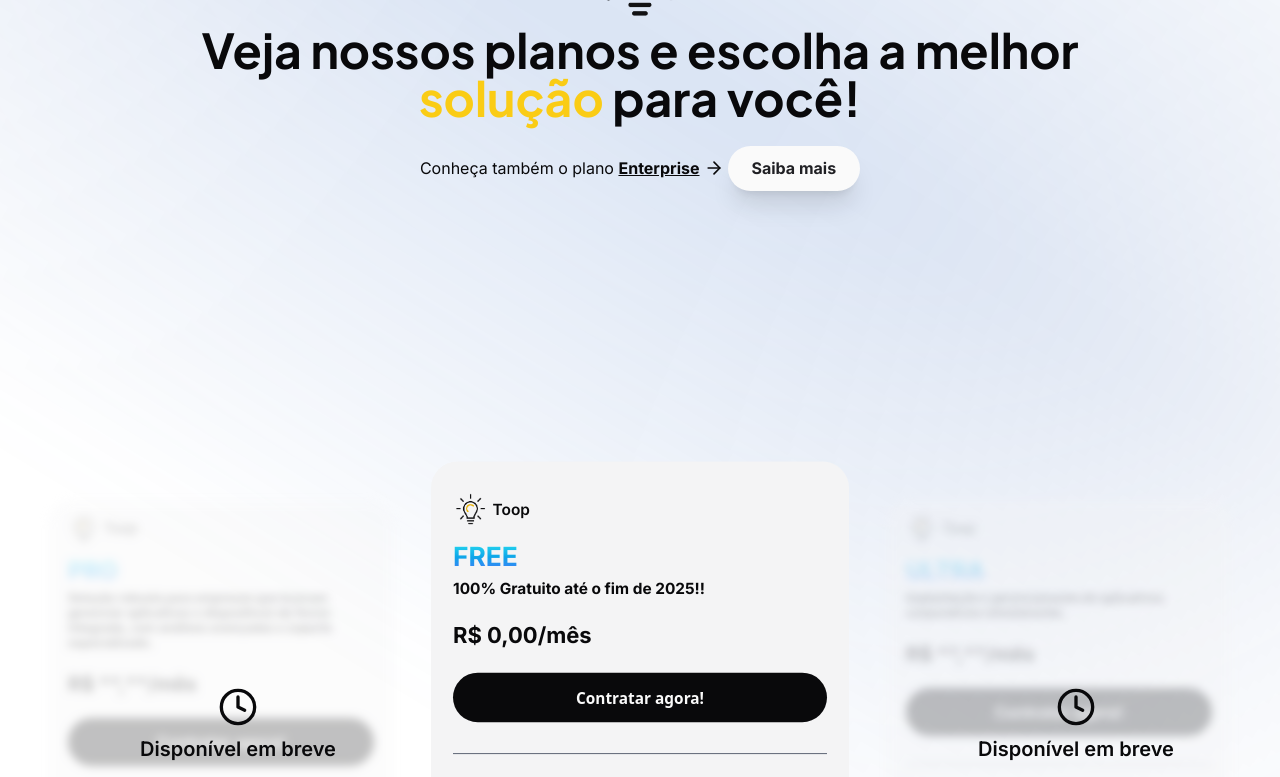
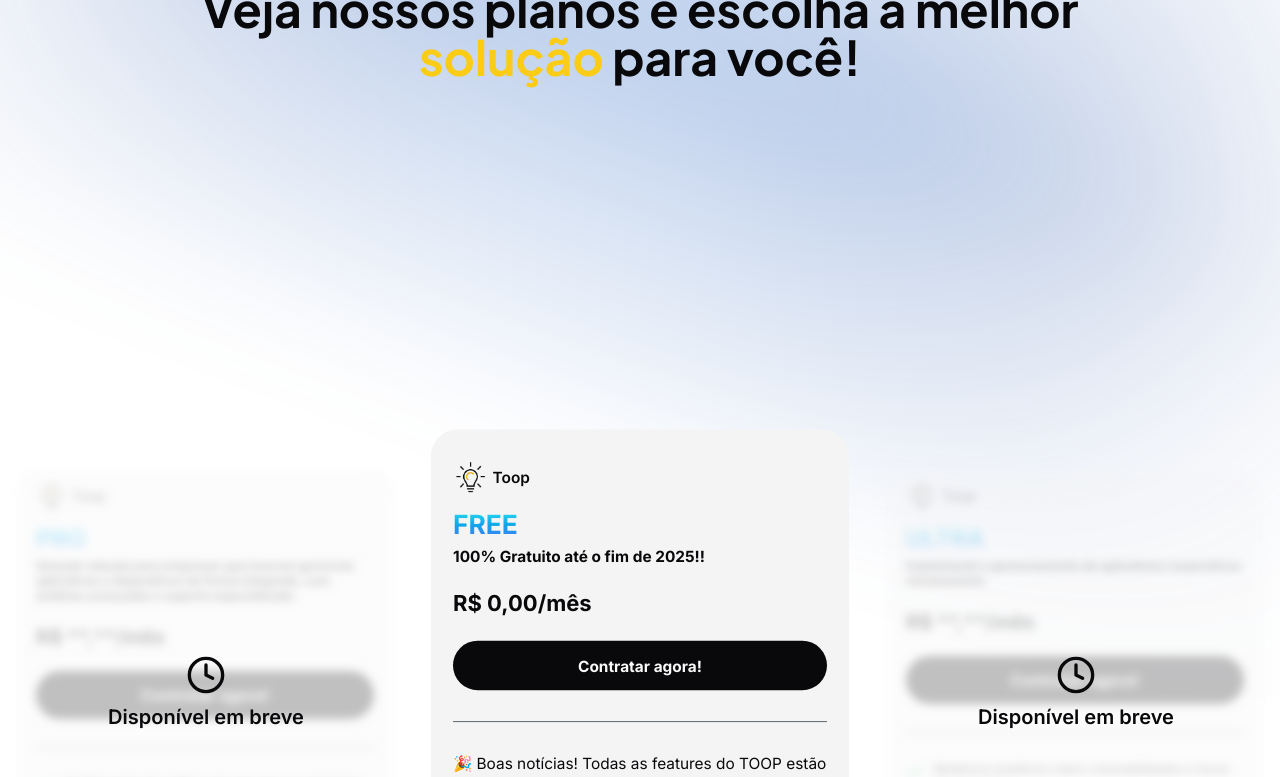
Before and after one commit to atmoutsourcing/toop-landing-page, a Next.js app: page /plans in a window 1280 px wide. Shown: the part 440-1217 px from the top of the page. Built offline with nearby package versions, Linux system fonts and the light colour scheme.

Commit message:
ajustando layout

```diff
--- a/src/app/aboutUs/page.tsx
+++ b/src/app/aboutUs/page.tsx
@@ -9,7 +9,8 @@ import Autoplay from 'embla-carousel-autoplay'
 import React from 'react'
 import manoel from '../../../public/Manoel.png'
 import recepcao from '../../../public/recepcaoATM.jpeg'
-import manoelAtm from '../../../public/ManoelATm.jpg'
+import pessoalAtm from '../../../public/pessoalAtm.png'
+
 import iconeWhite from '../../../public/icon-white.png'
 import iconeDark from '../../../public/icon-dark.png'
 
@@ -177,12 +178,12 @@ export default function AboutUs() {
             <p className="text-right text-xl">em telefonia móvel corporativa</p>
           </div>
 
-          <div className="absolute inset-0 left-[75%] top-[35%] -z-10 h-[72%] w-[27%] rounded-xl bg-blue-500 dark:bg-blue-800" />
+          <div className="absolute inset-0 left-[81.5%] top-[35%] -z-10 h-[72%] w-[20%] rounded-xl bg-blue-500 dark:bg-blue-800" />
 
           <Image
-            src={manoelAtm}
+            src={pessoalAtm}
             alt="imagem atm"
-            className="flex w-[350px] rounded-xl"
+            className="flex w-[300px] rounded-xl"
           />
         </div>
       </div>
@@ -209,9 +210,9 @@ export default function AboutUs() {
       <div className="flex flex-col pt-20 md:hidden">
         <div className="flex flex-col items-center justify-center">
           <Image
-            src={manoelAtm}
+            src={pessoalAtm}
             alt="imagem atm"
-            className="w-[350px] rounded-3xl"
+            className="w-[300pxpx] rounded-3xl"
           />
           <div className="absolute inset-0 left-[38%] top-[310%] -z-10 hidden h-[200px] w-[250px] rounded-xl bg-blue-500 dark:bg-blue-800 md:flex" />
 
--- a/src/app/page.tsx
+++ b/src/app/page.tsx
@@ -51,12 +51,8 @@ export default function Home() {
         </span>
 
         <div className="mt-2">
-          <Link
-            href={'/plans'}
-            className="isolation-auto flex h-[45px] items-center justify-center gap-2 overflow-hidden rounded-full bg-zinc-50 px-6 py-3 text-[16px] font-bold text-shapePrimary shadow-xl backdrop-blur-md before:absolute before:-left-full before:-z-10 before:aspect-square before:w-full before:rounded-full before:bg-shapePrimary before:transition-all before:duration-700 hover:text-zinc-50 before:hover:left-0 before:hover:w-full dark:bg-shapePrimary dark:text-zinc-50 dark:before:bg-zinc-50 dark:hover:text-zinc-950"
-            type="submit"
-          >
-            Saiba mais
+          <Link href={'/plans'} type="submit">
+            <Button>Saiba mais</Button>
           </Link>
         </div>
       </div>
--- a/src/app/plans/page.tsx
+++ b/src/app/plans/page.tsx
@@ -3,7 +3,7 @@
 import iconWhite from '@/../public/icon-white.png'
 import iconDark from '@/../public/icon-dark.png'
 import Image from 'next/image'
-import { ArrowRight, Check, Clock } from 'lucide-react'
+import { Check, Clock } from 'lucide-react'
 import { Button } from '@/components/button'
 import Link from 'next/link'
 // import { WhatsappLogo } from 'phosphor-react'
@@ -11,11 +11,11 @@ import Link from 'next/link'
 
 export default function Plans() {
   return (
-    <div className="flex w-auto flex-col font-inter">
+    <div className="flex h-auto w-full flex-col font-inter">
       <div className="flex min-h-screen flex-col items-center justify-center text-center">
         <div
-          className="absolute hidden h-[180%] w-[10%] rounded-[8px] bg-gradient-radial from-[#5aa2fa] to-[#223d88] blur-[230px] md:flex"
-          style={{ transform: 'rotate(-58.67deg)', zIndex: '-1' }}
+          className="absolute mb-10 hidden h-[150px] w-[90%] rounded-[8px] bg-gradient-radial from-[#5aa2fa] to-[#223d88] blur-[150px] md:flex"
+          style={{ transform: 'rotate(20deg)', zIndex: '-1' }}
         />
 
         <div
@@ -38,27 +38,12 @@ export default function Plans() {
         <div className="font-plusJakartaSans text-3xl font-bold dark:text-zinc-200 md:text-5xl">
           Veja nossos planos e escolha a melhor
         </div>
-        <div className="font-plusJakartaSans text-3xl font-bold dark:text-zinc-200 md:text-5xl">
+        <div className="mb-[150px] font-plusJakartaSans text-3xl font-bold dark:text-zinc-200 md:text-5xl">
           <span className="text-yellow-400">solução</span> para você!
-        </div>
-        <div className="flex flex-col items-center gap-1 pt-6 md:flex-row">
-          <div>
-            Conheça também o plano{' '}
-            <span className="font-bold underline">Enterprise</span>
-          </div>
-
-          <ArrowRight className="hidden w-[20px] md:flex" />
-
-          <button
-            className="isolation-auto flex h-[45px] items-center justify-center gap-2 overflow-hidden rounded-full bg-zinc-50 px-6 py-3 text-[16px] font-bold text-shapePrimary shadow-xl backdrop-blur-md before:absolute before:-left-full before:-z-10 before:aspect-square before:w-full before:rounded-full before:bg-shapePrimary before:transition-all before:duration-700 hover:text-zinc-50 before:hover:left-0 before:hover:w-full dark:bg-shapePrimary dark:text-zinc-50 dark:before:bg-zinc-50 dark:hover:text-zinc-950"
-            type="submit"
-          >
-            Saiba mais
-          </button>
         </div>
       </div>
 
-      <div className="flex h-screen flex-col items-center justify-center gap-10 md:flex-row md:items-start md:p-8">
+      <div className="relative flex h-full flex-col items-center justify-center gap-10 pb-[5%] md:flex-row md:items-start">
         <div className="mx-4 mt-4">
           <div
             className="absolute flex min-h-[450px] w-[95%] flex-col items-center justify-center gap-2 p-10 text-xl font-semibold dark:text-zinc-300 md:w-[380px]"
@@ -159,7 +144,7 @@ export default function Plans() {
           <div className="py-2 font-inter text-xl font-bold">R$ 0,00/mês</div>
 
           <Link href="https://wa.me/5518996187681">
-            <button className="w-full rounded-3xl bg-zinc-950 px-6 py-3 font-sans text-[14px] font-bold text-zinc-50 dark:bg-zinc-50 dark:text-zinc-950">
+            <button className="w-full rounded-full bg-zinc-950 px-6 py-3 text-[14px] font-bold text-zinc-50 duration-500 hover:bg-zinc-800 dark:bg-zinc-50 dark:text-zinc-950 dark:hover:bg-zinc-200">
               Contratar agora!
             </button>
           </Link>
--- a/src/components/button.tsx
+++ b/src/components/button.tsx
@@ -2,7 +2,7 @@ import { ComponentProps, ReactNode } from 'react'
 import { tv, VariantProps } from 'tailwind-variants'
 
 const buttonVariants = tv({
-  base: 'items-center rounded-full bg-zinc-950 px-6 py-3 text-zinc-50 hover:bg-zinc-800 font-bold dark:bg-zinc-50 dark:text-zinc-950 dark:hover:bg-zinc-200',
+  base: 'items-center rounded-full bg-zinc-950 px-6 py-3 text-zinc-50 duration-500 hover:bg-zinc-800 font-bold dark:bg-zinc-50 dark:text-zinc-950 dark:hover:bg-zinc-200',
   variants: {
     variant: {
       primary: 'text-sm',
--- a/src/components/header.tsx
+++ b/src/components/header.tsx
@@ -50,7 +50,7 @@ export function Header() {
           </div>
 
           <div
-            className={`flex cursor-pointer flex-row items-center gap-1 transition ${pathname === '/plans' && 'text-blue-500'}`}
+            className={`flex cursor-pointer flex-row items-center gap-1 transition ${pathname === '/plans' && 'text-blue-600'}`}
           >
             <Link href="/plans">Planos</Link>
           </div>
```
Also changed, not shown: public/pessoalAtm.png (added).
